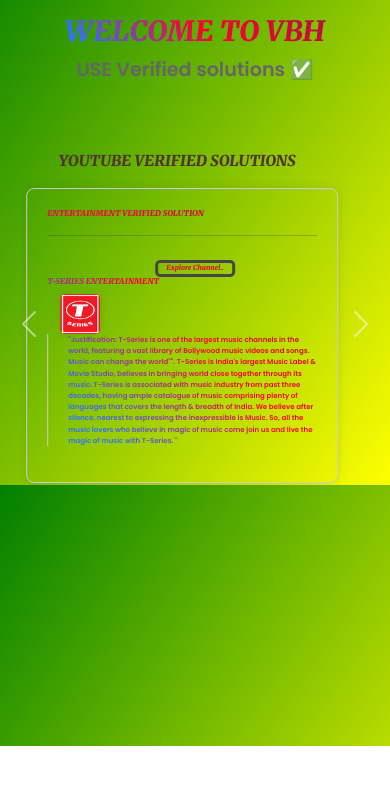
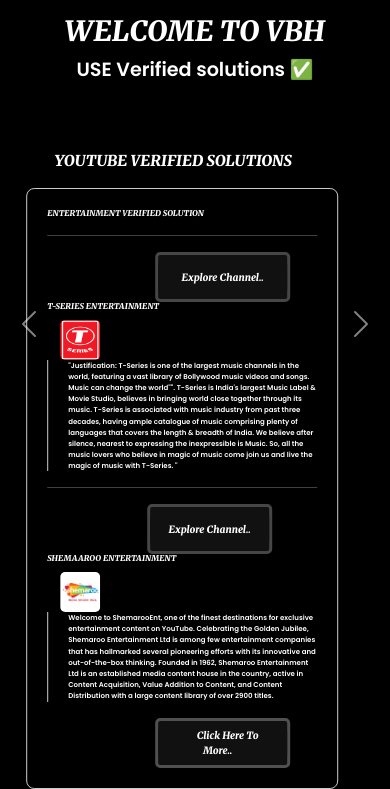
Before and after one commit to Mundebhagwat/VBH.github.io, a plain HTML site: page index.html in a window 390 px wide. Shown: the part 98-887 px from the top of the page. Before the commit the page ends 844 px from the top, so only its background shows below. Drawn offline with nearby package versions, Linux system fonts and the light colour scheme; a web font is replaced by a local one.

Commit message:
layout and Button's

```diff
--- a/index.html
+++ b/index.html
@@ -52,7 +52,7 @@
           <div class="split-layout">
             <!-- button layout -->
             <div class="sidebutton">
-              <button><a href="https://youtube.com/@tseries?si=A30InwaBBnv_AD3_">Explore
+              <button class="glow-on-hover" ><a href="https://youtube.com/@tseries?si=A30InwaBBnv_AD3_">Explore
                   Channel..</button></a>
             </div>
             <div class="photo">
@@ -75,16 +75,11 @@
               </p>
             </div>
           </div>
-        </div>
-      </div>
-      <div class="carousel-item">
-        <div class="photo-info-container heading">
-          <h4>ENTERTAINMENT VERIFIED SOLUTION </h4>
-          <hr>
+      <hr>
           <div class="split-layout">
             <div class="photo">
               <div class="sidebutton">
-                <button> <a href="https://youtube.com/@shemaroo?si=jdo2hY5z_qPqc2B5
+                <button  class="glow-on-hover"> <a href="https://youtube.com/@shemaroo?si=jdo2hY5z_qPqc2B5
                   ">Explore Channel..</button>
                 </a>
               </div>
@@ -103,7 +98,7 @@
               </p>
             </div>
             <div class="next-page">
-              <button>
+              <button  class="glow-on-hover">
                 <a href="page1.html">Click Here To More..</a>
               </button>
             </div>
@@ -118,7 +113,7 @@
           <div class="split-layout">
             <div class="photo">
               <div class="sidebutton">
-                <button><a href="https://youtube.com/@SatoriGraphics?si=Cw7XYf4H5SO-yevV
+                <button  class="glow-on-hover"><a href="https://youtube.com/@SatoriGraphics?si=Cw7XYf4H5SO-yevV
                   ">Explore Channel..</button>
                 </a>
               </div>
@@ -143,7 +138,7 @@
           <div class="split-layout">
             <div class="photo">
               <div class="sidebutton">
-                <button> <a href="https://youtube.com/@CorreaArt?si=jRcxxMdfbLLnosx1
+                <button  class="glow-on-hover"> <a href="https://youtube.com/@CorreaArt?si=jRcxxMdfbLLnosx1
                 ">Explore Channel..</button>
                 </a>
               </div>
@@ -157,7 +152,7 @@
             </div>
           </div>
           <div class="next-page">
-            <button>
+            <button  class="glow-on-hover">
               <a href="page3.html">Click Here To More..</a>
             </button>
           </div>
@@ -173,7 +168,7 @@
         <div class="split-layout">
           <div class="photo">
             <div class="sidebutton">
-              <button><a href=" https://youtube.com/@unacademy?si=9_61Rg4X_u54JDPH
+              <button  class="glow-on-hover"><a href=" https://youtube.com/@unacademy?si=9_61Rg4X_u54JDPH
                 ">Explore Channel..</button>
               </a>
             </div>
@@ -200,7 +195,7 @@
         <div class="split-layout">
           <div class="photo">
             <div class="sidebutton">
-              <button> <a href="https://youtube.com/@khangsresearchcentre1685?si=yAY5cSwy-yk8VMsN
+              <button  class="glow-on-hover"> <a href="https://youtube.com/@khangsresearchcentre1685?si=yAY5cSwy-yk8VMsN
                 ">Explore Channel..</button>
               </a>
             </div>
@@ -224,7 +219,7 @@
           </div>
         </div>
         <div class="next-page">
-          <button>
+          <button  class="glow-on-hover">
             <a href="page2.html">Click Here To More..</a>
           </button>
         </div>
@@ -238,7 +233,7 @@
         <div class="split-layout">
           <div class="photo">
             <div class="sidebutton">
-              <button><a href="https://youtube.com/@pranjalkamra?si=-aFK-zCPiI2ir0lQ
+              <button  class="glow-on-hover"><a href="https://youtube.com/@pranjalkamra?si=-aFK-zCPiI2ir0lQ
                 ">Explore Channel..</button>
               </a>
             </div>
@@ -270,7 +265,7 @@
         <div class="split-layout">
           <div class="photo">
             <div class="sidebutton">
-              <button> <a href="https://youtube.com/@ZeeBusiness?si=zTs_d0q3xMzewoRH
+              <button  class="glow-on-hover"> <a href="https://youtube.com/@ZeeBusiness?si=zTs_d0q3xMzewoRH
         ">Explore Channel..</button>
               </a>
             </div>
@@ -291,7 +286,7 @@
           </div>
         </div>
         <div class="next-page">
-          <button>
+          <button  class="glow-on-hover">
             <a href="page4.html">Click Here To More..</a>
           </button>
         </div>
@@ -307,7 +302,7 @@
         <div class="split-layout">
           <div class="photo">
             <div class="sidebutton">
-              <button><a href="https://youtube.com/@SaurabhSureshBhosale?si=QP7Izu-i42rmW7Tm
+              <button  class="glow-on-hover"><a href="https://youtube.com/@SaurabhSureshBhosale?si=QP7Izu-i42rmW7Tm
                 ">Explore Channel..</button>
               </a>
             </div>
@@ -330,7 +325,7 @@
         <div class="split-layout">
           <div class="photo">
             <div class="sidebutton">
-              <button> <a href="https://youtube.com/@STAYFIT7?si=Ch90GApV_XqgJE3B
+              <button  class="glow-on-hover"> <a href="https://youtube.com/@STAYFIT7?si=Ch90GApV_XqgJE3B
                 ">Explore Channel..</button>
               </a>
             </div>
@@ -352,7 +347,7 @@
           </div>
         </div>
         <div class="next-page">
-          <button>
+          <button  class="glow-on-hover">
             <a href="page6.html">Click Here To More..</a>
           </button>
         </div>
@@ -366,7 +361,7 @@
         <div class="split-layout">
           <div class="photo">
             <div class="sidebutton">
-              <button><a href="youtube.com/channel/UCaEtAfisWDXL3eG8u_M2brA
+              <button  class="glow-on-hover"><a href="youtube.com/channel/UCaEtAfisWDXL3eG8u_M2brA
                 ">Explore Channel..</button>
               </a>
             </div>
@@ -393,7 +388,7 @@
         <div class="split-layout">
           <div class="photo">
             <div class="sidebutton">
-              <button> <a href="http://www.youtube.com/@GaurGopalDas
+              <button  class="glow-on-hover"> <a href="http://www.youtube.com/@GaurGopalDas
                 ">Explore Channel..</button>
               </a>
             </div>
@@ -415,7 +410,7 @@
           </div>
         </div>
         <div class="next-page">
-          <button>
+          <button  class="glow-on-hover">
             <a href="#">Click Here To More..</a>
           </button>
         </div>
@@ -429,7 +424,7 @@
         <div class="split-layout">
           <div class="photo">
             <div class="sidebutton">
-              <button><a href="https://youtube.com/@kjkrishijagran?si=CPm65uc64QI45X34
+              <button class="glow-on-hover"><a href="https://youtube.com/@kjkrishijagran?si=CPm65uc64QI45X34
                 ">Explore Channel..</button>
               </a>
             </div>
@@ -470,7 +465,7 @@
           </div>
         </div>
         <div class="next-page">
-          <button>
+          <button  class="glow-on-hover">
             <a href="#">Click Here To More..</a>
           </button>
         </div>
--- a/style2.css
+++ b/style2.css
@@ -8,12 +8,76 @@
 }
 
 body {
-    background-color: blueviolet;
+    background-color: black;
 }
 
 html {
     overflow-x: hidden;
 }
+button>a{
+    text-decoration: none;
+   color: white;
+}
+/* Buttton hovering effect */
+button {
+    width: 220px;
+    height: 50px;
+    border: none ;
+    outline: none;
+    color: #fff;
+    background: #111;
+    cursor: pointer;
+    position: relative;
+    z-index: 0;
+    border-radius: 10px;
+  }
+  button:before {
+    content: '';
+    background: linear-gradient(45deg, #ff0000, #ff7300, #fffb00, #48ff00, #00ffd5, #002bff, #7a00ff, #ff00c8, #ff0000);
+    position: absolute;
+    top: -2px;
+    left:-2px;
+    background-size: 400%;
+    z-index: -1;
+    filter: blur(5px);
+    width: calc(100% + 4px);
+    height: calc(100% + 4px);
+    animation: glowing 20s linear infinite;
+    opacity: 0;
+    transition: opacity .3s ease-in-out;
+    border-radius: 10px;
+  }
+  button:active {
+    color: #000
+  }
+
+  button:active:after {
+    background: transparent;
+  }
+
+  button:hover:before {
+    opacity: 1;
+  }
+
+  button:after {
+    z-index: -1;
+    content: '';
+    position: absolute;
+    width: 100%;
+    height: 100%;
+    background: #111;
+    left: 0;
+    top: 0;
+    border-radius: 10px;
+  }
+
+  @keyframes glowing {
+    0% { background-position: 0 0; }
+    50% { background-position: 400% 0; }
+    100% { background-position: 0 0; }
+  }
+  /* Above button hovering effect */
+
 
 /* Styling for Navigation  */
 .logo img {
@@ -118,8 +182,9 @@ header {
     font-size: 40px;
 }
 .sidebutton button{
-     background-color: white;
+      color: white;
      font-family: 'Poppins', sans-serif;
+     background: transparent;
 }
 .head1{
     font-family: 'Merriweather', serif;
@@ -143,6 +208,12 @@ header {
     .head1{
         font-size: 15px;
     }
+    button{
+        width: 100px;
+        height: 20px;
+        font-size: 5px !important;
+        padding: 10px;
+      }
 
 }
 
@@ -203,6 +274,11 @@ header {
     .burger .line2.hide {
         opacity: 0 !important;
     }
+    button{
+        width: 50%;
+        height: 50px;
+        font-size: 10px !important;
+      }
 }
 
 /* smooth opening effect */
--- a/styles.css
+++ b/styles.css
@@ -6,7 +6,7 @@ body {
   padding: 0;
   /* overflow: hidden; */
   /* background-color:#ffffff !important; */
-  background-image: linear-gradient(to bottom right, green, yellow) !important;
+  background-color:black !important;
   /* Fallback color in case the animation doesn't run */
   /* animation: changeColors 20s linear infinite; */
   /* Change colors every 10 seconds */
@@ -19,7 +19,72 @@ body {
 html{
 overflow-x: hidden;
 }
+button>a{
+  text-decoration: none;
+  color: white;
+  padding: 10px;
 
+}
+/* Buttton hovering effect */
+.glow-on-hover {
+  width: 220px;
+  height: 50px;
+  border: none ;
+  outline: none;
+  color: #fff;
+  background: #111;
+  cursor: pointer;
+  position: relative;
+  z-index: 0;
+  border-radius: 10px;
+}
+.glow-on-hover:before {
+  content: '';
+  background: linear-gradient(45deg, #ff0000, #ff7300, #fffb00, #48ff00, #00ffd5, #002bff, #7a00ff, #ff00c8, #ff0000);
+  position: absolute;
+  top: -2px;
+  left:-2px;
+  background-size: 400%;
+  z-index: -1;
+  filter: blur(5px);
+  width: calc(100% + 4px);
+  height: calc(100% + 4px);
+  animation: glowing 20s linear infinite;
+  opacity: 0;
+  transition: opacity .3s ease-in-out;
+  border-radius: 10px;
+}
+
+.glow-on-hover:active {
+  color: #000
+}
+
+.glow-on-hover:active:after {
+  background: transparent;
+}
+
+.glow-on-hover:hover:before {
+  opacity: 1;
+}
+
+.glow-on-hover:after {
+  z-index: -1;
+  content: '';
+  position: absolute;
+  width: 100%;
+  height: 100%;
+  background: #111;
+  left: 0;
+  top: 0;
+  border-radius: 10px;
+}
+
+@keyframes glowing {
+  0% { background-position: 0 0; }
+  50% { background-position: 400% 0; }
+  100% { background-position: 0 0; }
+}
+/* Above Code For Button Effect */
 .logo img {
   display: flex;
   height: 50px;
@@ -66,11 +131,13 @@ body {
 }
 .info p {
   font-family: 'Poppins', sans-serif;
+  color: white;
 }
 .yheading{
   font-family: 'Poppins', sans-serif;
-  color: #513434;
+  color: white;
 }
+
 .content {
   padding: 0px;
   text-align: center;
@@ -96,6 +163,7 @@ body {
 }
 .content p {
   height: 80px !important;
+  color: white;
 }
 .yheading{
   margin-left: 30% !important;
@@ -152,7 +220,7 @@ header {
 
 .nav-link {
   text-decoration: none !important;
-  color: rgb(16, 16, 15) !important;
+  color: white !important;
 
   /* Color transition effect */
 }
@@ -166,13 +234,7 @@ header {
 }
 
 .heading {
-  background-image: linear-gradient(45deg,
-      #2e73ff 20%,
-      #ff0032 52%,
-      #9c143f 95%);
-  background-clip: text;
-  -webkit-background-clip: text;
-  -webkit-text-fill-color: transparent;
+  color: white;
 }
 
 /* Burger menu styles */
@@ -205,6 +267,7 @@ header {
 @media screen and (max-width: 500px) {
   .info p{
     font-size: 7px !important;
+    color: white !important;
   }
   .h4,h4{
     font-size: 8px !important;
@@ -220,7 +283,13 @@ header {
     font-size: 15px !important;
   }
   .yheading{
-    margin-left: 15% !important;
+    margin-left: 14% !important;
+  }
+  .glow-on-hover{
+    width: 100px;
+    height: 20px;
+    font-size: 5px !important;
+    padding: 10px;
   }
 }
 
@@ -259,6 +328,7 @@ header {
     opacity: 1 !important;
     /* Visible when active */
     animation: slideIn 0.5s forwards !important;
+    color: white;
   }
 
   .nav-active li {
@@ -266,7 +336,7 @@ header {
   }
 
   .nav-active .nav-link {
-    color:black !important;
+    color:white !important;
     font-weight: bolder !important;
     transition:  0.5s ease-in-out !important;
   }
@@ -278,6 +348,11 @@ header {
 
   .burger .line2.hide {
     opacity: 0 !important;
+  }
+  .glow-on-hover{
+    width: 50%;
+    height: 50px;
+    font-size: 10px !important;
   }
 }
 
```
Also changed, not shown: page1.html (+7 -7 lines).
